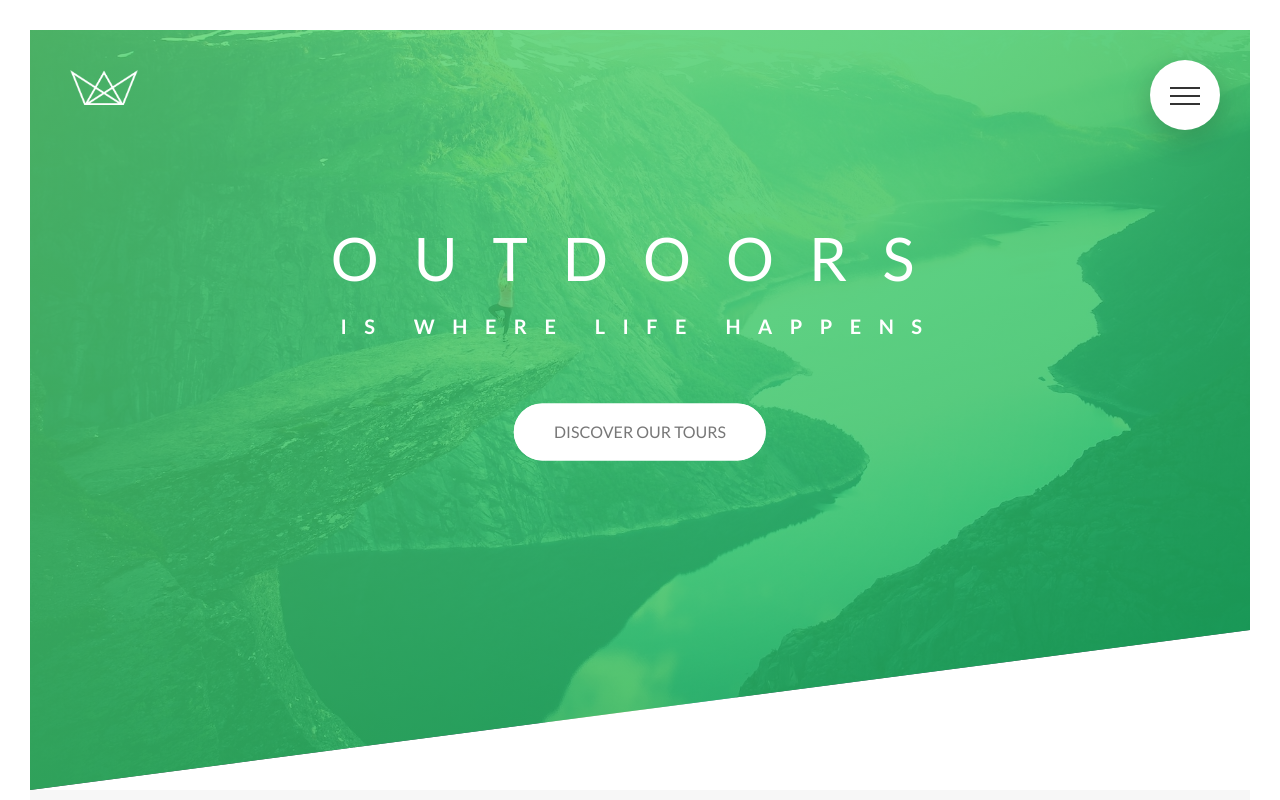
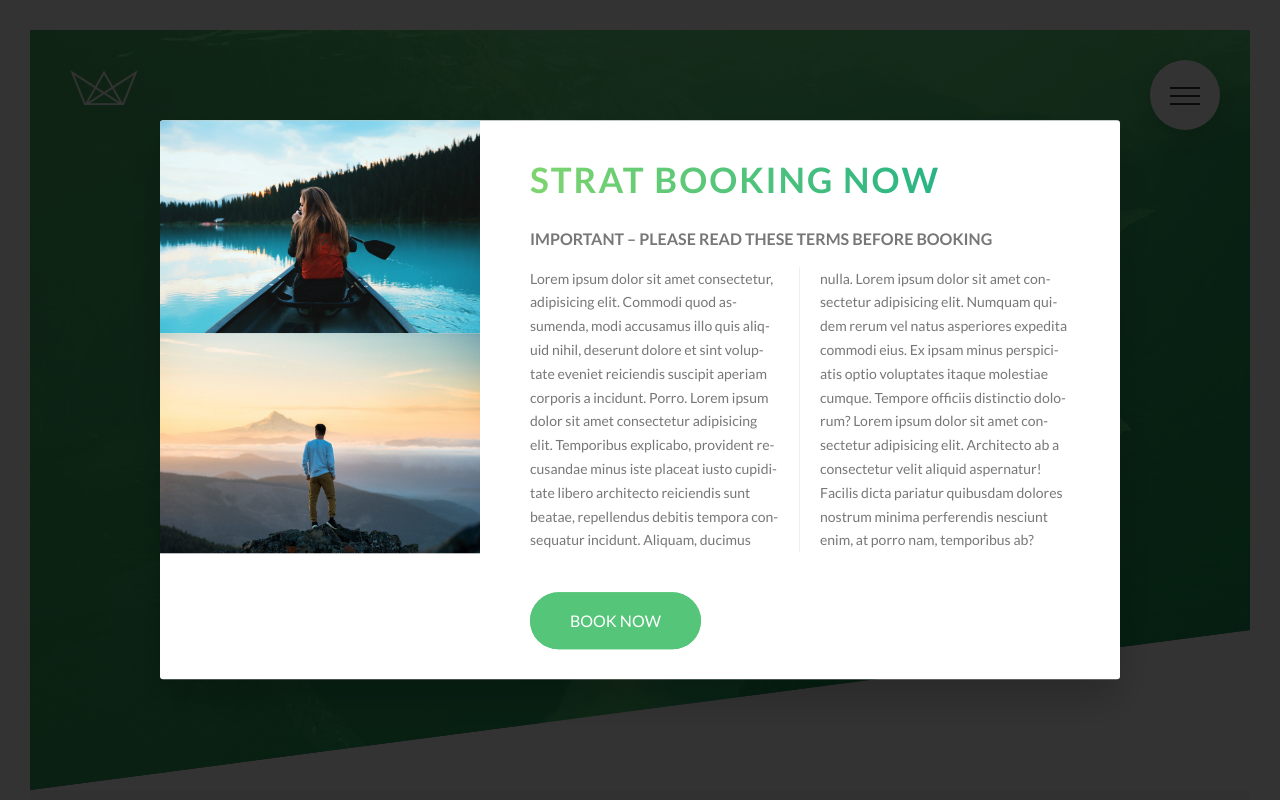
Before and after one commit to cantidosan/Natours, a website: page index.html in a window 1280 px wide. Shown: the top 800 px of the page. Drawn offline with Linux system fonts and the light colour scheme.

Commit message:
create popup notification

```diff
--- a/index.html
+++ b/index.html
@@ -16,6 +16,8 @@
 </head>
 
 <body>
+
+
     <div class="navigation">
         <input type="checkbox" class="navigation__checkbox" id="navi-toggle">
 
@@ -428,6 +430,36 @@
 
     </footer>
 
+    <div class="popup">
+        <div class="popup__content">
+            <div class="popup__left">
+                <img src="img/nat-8.jpg" alt="tour photo" class="popup__img">
+                <img src="img/nat-9.jpg" alt="Tour photo" class="popup__img">
+            </div>
+            <div class="popup__right">
+                <h2 class="heading-secondary u-margin-bottom-small">Strat booking now</h2>
+                <h3 class="heading-tertiary u-margin-bottom-small">Important &ndash; Please read these terms before
+                    booking</h3>
+                <p class="popup__text">
+
+                    Lorem ipsum dolor sit amet consectetur, adipisicing elit. Commodi quod assumenda, modi accusamus
+                    illo quis aliquid nihil, deserunt dolore et sint voluptate eveniet reiciendis suscipit aperiam
+                    corporis a incidunt. Porro.
+                    Lorem ipsum dolor sit amet consectetur adipisicing elit. Temporibus explicabo, provident recusandae
+                    minus iste placeat iusto cupiditate libero architecto reiciendis sunt beatae, repellendus debitis
+                    tempora consequatur incidunt. Aliquam, ducimus nulla. Lorem ipsum dolor sit amet consectetur
+                    adipisicing elit. Numquam quidem rerum vel natus asperiores expedita commodi eius. Ex ipsam minus
+                    perspiciatis optio voluptates itaque molestiae cumque. Tempore officiis distinctio dolorum?
+                    Lorem ipsum dolor sit amet consectetur adipisicing elit. Architecto ab a consectetur velit aliquid
+                    aspernatur! Facilis dicta pariatur quibusdam dolores nostrum minima perferendis nesciunt enim, at
+                    porro nam, temporibus ab?
+
+                </p>
+                <a href="#" class="btn btn--green">Book now</a>
+            </div>
+        </div>
+    </div>
+
 
     <!--
     <section class="grid-test">
--- a/sass/abstracts/_mixins.scss
+++ b/sass/abstracts/_mixins.scss
@@ -1,7 +1,18 @@
 @mixin clearfix {
+
     &::after {
+
         content:"";
         display:table;
         clear:both;
+
     }
+
 }
+
+@mixin absCenter {
+    position: absolute;
+    top: 50% ;
+    left:50%;
+    transform: translate(-50%,-50%);
+}
--- a/sass/base/_utilities.scss
+++ b/sass/base/_utilities.scss
@@ -1,10 +1,23 @@
 .u-center-text {
     text-align: center ;
+}
+
+
+
+
+.u-margin-bottom-small{
+    margin-bottom: 1.5rem ;
+}
+
+.u-margin-bottom-medium {
+    margin-bottom: 4rem;
 }
 
 .u-margin-bottom-big{
     margin-bottom: 8rem ;
 }
+
+
 
 .u-margin-top-big {
     margin-top: 8rem ;
--- /dev/null
+++ b/sass/components/_popup.scss
@@ -0,0 +1,63 @@
+.popup {
+
+    height:100vh;
+    width:100%;
+    position: fixed;
+    top:0;
+    left:0;
+    z-index: 9999;;
+
+    background-color:rgba($color-black,.8);
+
+    &__content {
+
+        @include absCenter;
+        width:75%;
+
+        background-color: $color-white;
+
+        box-shadow: 0 2rem 4rem rgba($color-black,.2);
+        border-radius: 3px;
+        display:table;
+        overflow: hidden;
+    }
+
+    &__left {
+
+        width: 33.333333% ;
+        display: table-cell;
+    }
+
+    &__right {
+        width: 66.666667%;
+        display: table-cell;
+        vertical-align:middle;
+        padding:3rem 5rem;
+    }
+
+    &__img {
+        display: block;
+        width: 100%;
+
+    }
+
+    &__text {
+
+        font-size:1.4rem;
+        margin-bottom: 4rem;
+
+        -moz-column-count: 2;
+        -moz-column-gap: 4rem;
+        -moz-column-rule: 1px solid $color-grey-light-2;
+
+        column-count: 2;
+        column-gap: 4rem;
+        column-rule: 1px solid $color-grey-light-2;
+
+        -moz-hyphens:auto;
+        -ms-hyphens: auto;
+        -webkit-hyphens:auto;
+        hyphens: auto;
+    }
+
+}
--- a/sass/main.scss
+++ b/sass/main.scss
@@ -15,7 +15,7 @@
 @import "components/card";
 @import "components/form";
 @import "components/feature-box";
-
+@import "components/popup";
 @import "components/composition";
 
 
```
Also changed, not shown: sass/main.css, 1 other file.
